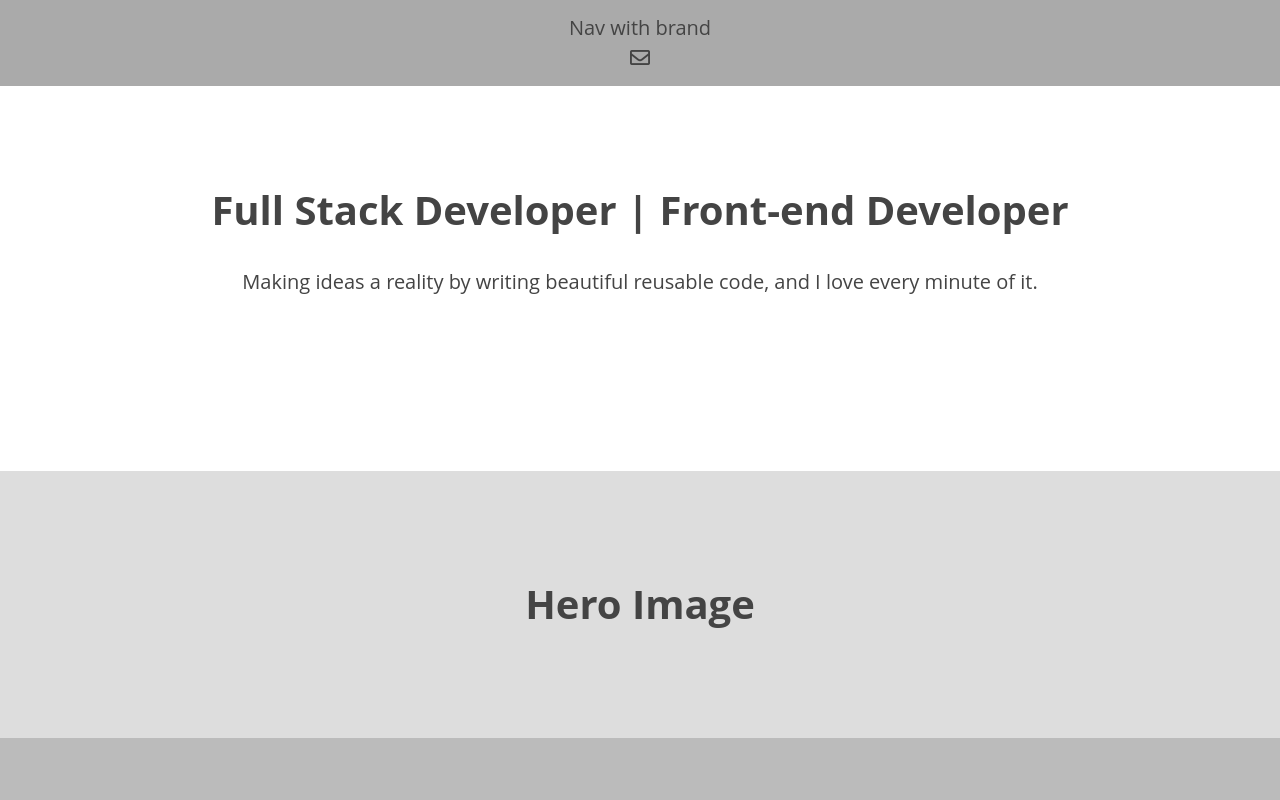
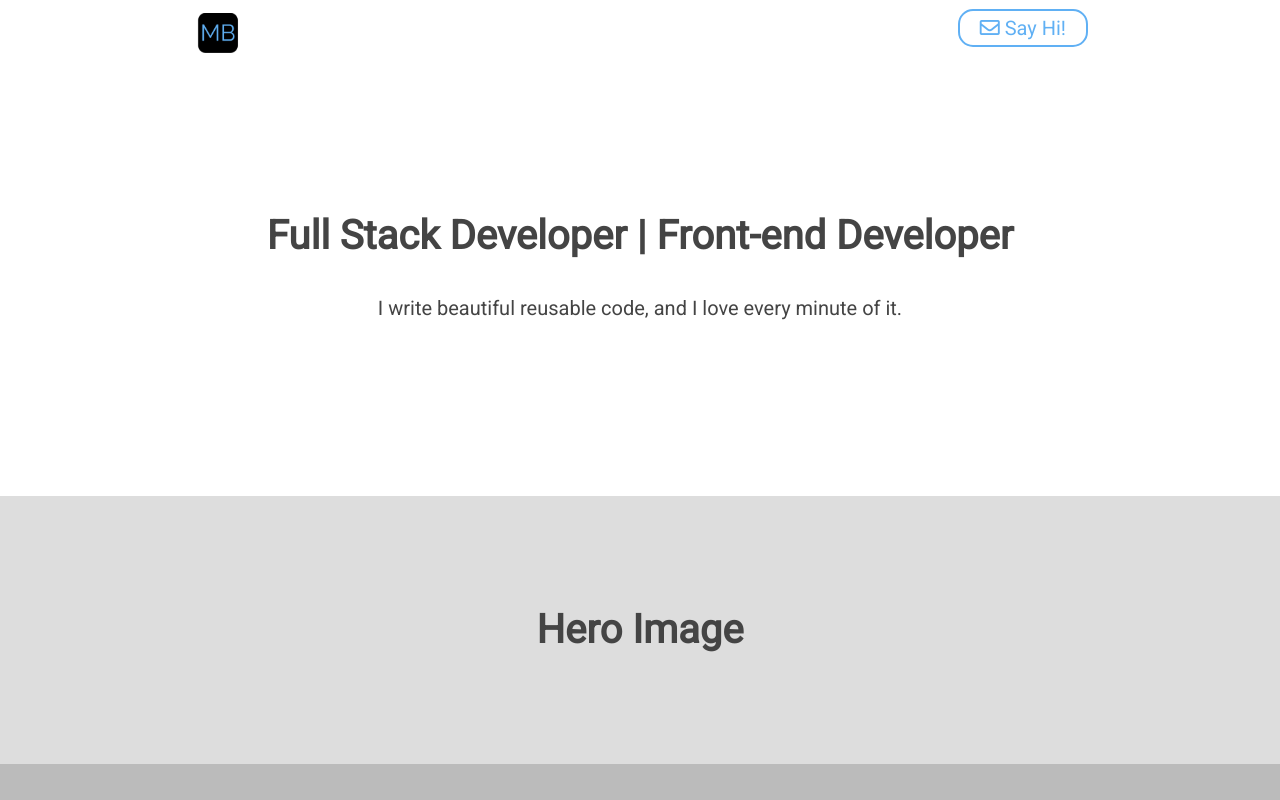
Before and after one commit to MikeyB2/portfolio, a plain HTML site: page index.html in a window 1280 px wide. Shown: the top 800 px of the page. Drawn offline with nearby package versions, Linux system fonts and the light colour scheme.

Commit message:
button and color

```diff
--- a/index.html
+++ b/index.html
@@ -7,17 +7,28 @@
     <link rel="stylesheet" type="text/css" href="//cdnjs.cloudflare.com/ajax/libs/normalize/6.0.0/normalize.css">
     <link rel="stylesheet" href="https://use.fontawesome.com/releases/v5.6.3/css/all.css" integrity="sha384-UHRtZLI+pbxtHCWp1t77Bi1L4ZtiqrqD80Kn4Z8NTSRyMA2Fd33n5dQ8lWUE00s/"
         crossorigin="anonymous">
+    <link href="https://fonts.googleapis.com/css?family=Open+Sans|Roboto" rel="stylesheet">
+    <link rel="icon" href="./image/LogoMakr_85yK6N.png">
     <link rel="stylesheet" type="text/css" href="main.css">
 </head>
 
 <body>
-    <nav role="navigation">Nav with brand
-        <div><i class="far fa-envelope"></i></div>
+    <nav role="navigation">
+        <div class="brand">
+            <a href="/">
+                <img src="./image/LogoMakr_85yK6N.png">
+            </a>
+        </div>
+        <div class="email">
+            <a href="">
+                <span><i class="far fa-envelope"></i>Say Hi!</span>
+            </a>
+        </div>
     </nav>
     <main role="main">
         <header role="banner">
             <h1>Full Stack Developer | Front-end Developer</h1>
-            <p>Making ideas a reality by writing beautiful reusable code, and I love every minute of it.</p>
+            <p>I write beautiful reusable code, and I love every minute of it.</p>
             <!-- <video playsinline autoplay muted loop poster="placeholder.jpg" id="bgvideo" width="x" height="y"></video> -->
             <!-- <img src="./image/algorithm.svg" /> need to edit size -->
         </header>
--- a/main.css
+++ b/main.css
@@ -3,26 +3,64 @@
   }
 
   body {
-    font-family: "Open Sans",
-    sans-serif;
+    font-family: 'Roboto', 'Open Sans', sans-serif;
     font-size: 20px;
     color: #444;
     text-align: center;
     line-height: 1.5;
   }
 
-  nav,
+  a {
+
+
+  }
+
+
   footer {
     padding: 1% 0;
     background-color: #aaa;
   }
 
   nav {
-    position: fixed;
     top: 0;
     left: 0;
     right: 0;
     z-index: 10;
+    width: 100%;
+    padding: 1% 0;
+  }
+
+  .brand {
+    float: left;
+    margin-left: 15%;
+  }
+
+  .brand img {
+    height: 40px;
+  }
+  .email {
+    float: right;
+    margin-right: 15%;
+  }
+
+  .email a {
+    border: #60b0f4 solid 2px;
+    border-radius: 15px;
+    text-decoration: none;
+    color: #60b0f4;
+    padding-top: 5px;
+    padding-bottom: 5px;
+    padding-right: 20px;
+    padding-left: 20px;
+  }
+
+  .email a:hover {
+    background-color: #60b0f4;
+    color: #fff;
+  }
+
+  .fa-envelope {
+    padding-right: 5px;
   }
 
 
```
